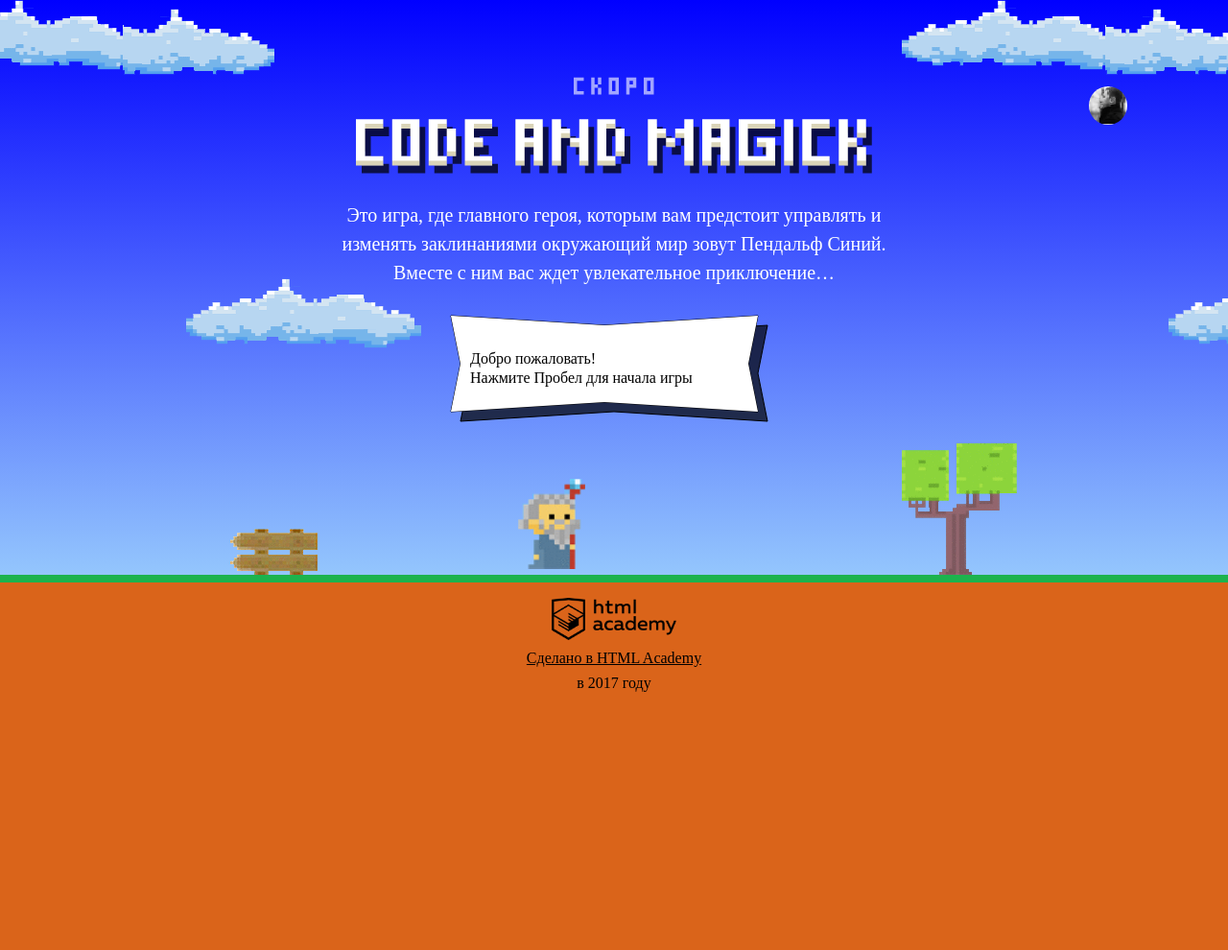
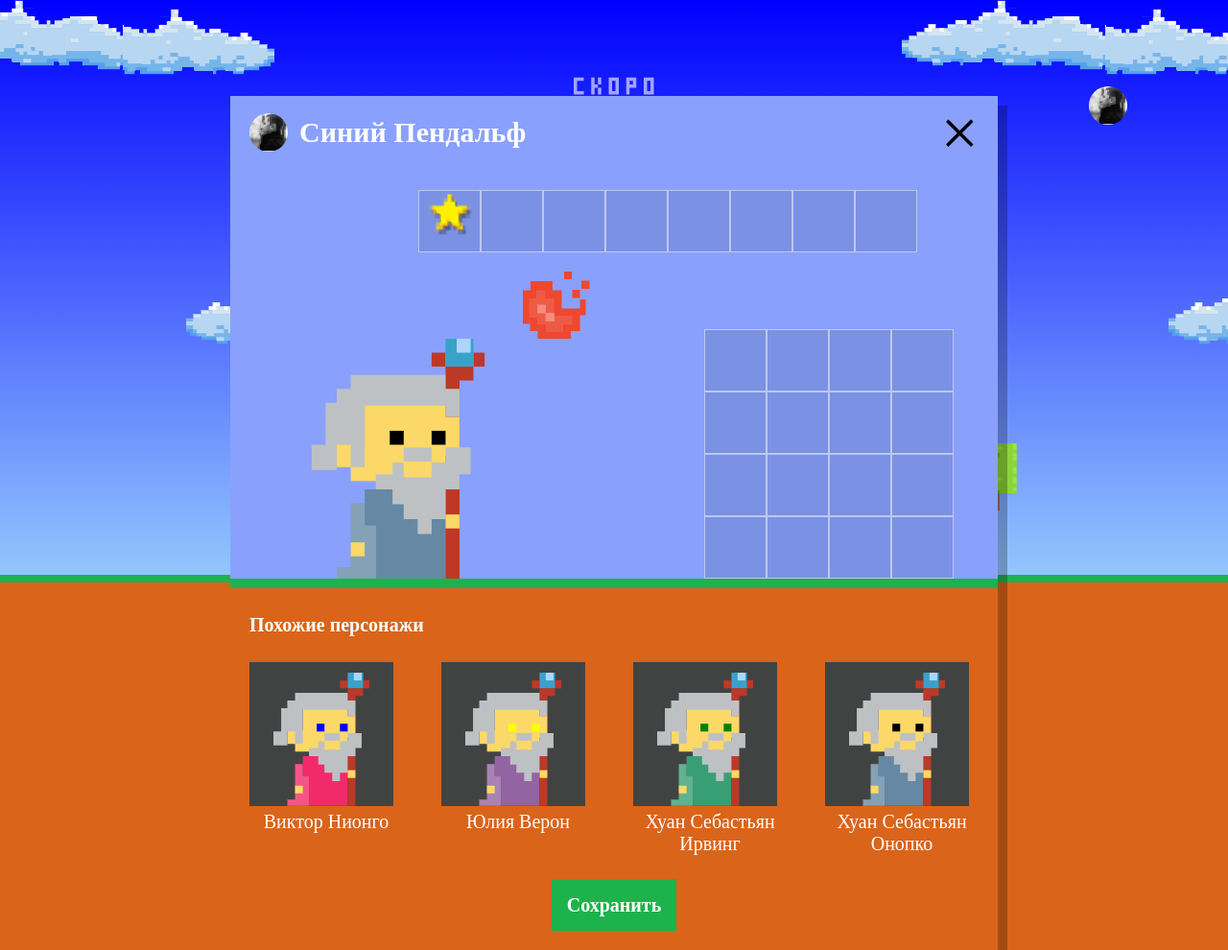
Before and after one commit to balu1988/229384-code-and-magick-1, a website: page index.html in a window 1280 px wide. Shown: the whole page at 96% size. Before the commit the page ends 800 px from the top, so only its background shows below. Drawn offline with Linux system fonts and the light colour scheme; a web font is replaced by a local one.

Commit message:
таск3

```diff
--- a/index.html
+++ b/index.html
@@ -169,6 +169,7 @@
   </div>
 </template>
 
+<script src="js/setup.js"></script>
 <script src="js/script.js"></script>
 <script src="js/stat.js"></script>
 <script src="js/game.js"></script>
--- a/js/script.js
+++ b/js/script.js
@@ -1,28 +1,34 @@
 'use strict';
+/* eslint-disable no-unused-vars*/
 
 var fireballSize = 22;
+var wizardSpeed = 3;
+var wizardWidth = 70;
 
-var getFireballSpeed = function (left) {
+function getFireballSpeed(left) {
   if (left) {
     return 5;
   } else {
     return 2;
   }
-};
+}
 
-var wizardSpeed = 3;
-
-var wizardWidth = 70;
-
-var getWizardHeight = function () {
+function getWizardHeight() {
   var WizardHeight = 1.337 * wizardWidth;
   return WizardHeight;
-};
+}
 
-var getWizardX = function (width) {
-  return width = 250;
-};
+function getWizardX(width) {
+  width = 250;
+  return width;
+}
 
-var getWizardY = function (height) {
-  return height = 200;
-};
+function getWizardY(height) {
+  height = 200;
+  return height;
+}
+
+getFireballSpeed();
+getWizardHeight();
+getWizardX();
+getWizardY();
--- /dev/null
+++ b/js/setup.js
@@ -0,0 +1,52 @@
+'use strict';
+
+var userDialog = document.querySelector('.setup');
+userDialog.classList.remove('hidden');
+
+var similarListElement = userDialog.querySelector('.setup-similar-list');
+var similarWizardTemplate = document.querySelector('#similar-wizard-template').content;
+
+var WIZARD_NAMES = ['Иван', 'Хуан Себастьян', 'Мария', 'Кристоф', 'Виктор', 'Юлия', 'Люпита', 'Вашингтон'];
+var WIZARD_SURNAME = ['да Марья', 'Верон', 'Мирабелла', 'Вальц', 'Онопко', 'Топольницкая', 'Нионго', 'Ирвинг'];
+var WIZARD_COAT_COLOR = ['rgb(101, 137, 164)', 'rgb(241, 43, 107)', 'rgb(146, 100, 161)', 'rgb(56, 159, 117)', 'rgb(215, 210, 55)', 'rgb(0, 0, 0)'];
+var WIZARD_EYES_COLOR = ['black', 'red', 'blue', 'yellow', 'green'];
+
+function getRandom(array) { // рандом из массива
+  var rand = Math.floor(Math.random() * array.length);
+  return array[rand];
+}
+
+var wizards = []; // массив волшебников
+
+for (var k = 0; k < 4; k++) { // заполняем его 4 раза
+  var z = {
+    name: getRandom(WIZARD_NAMES) + ' ' + getRandom(WIZARD_SURNAME),
+    coatColor: getRandom(WIZARD_COAT_COLOR),
+    eyesColor: getRandom(WIZARD_EYES_COLOR)
+  };
+  wizards.push(z);
+}
+
+var renderWizard = function (wizard) { // фу клон шаблонов
+  var wizardElement = similarWizardTemplate.cloneNode(true);
+
+  wizardElement.querySelector('.setup-similar-label').textContent = wizard.name;
+  wizardElement.querySelector('.wizard-coat').style.fill = wizard.coatColor;
+  wizardElement.querySelector('.wizard-eyes').style.fill = wizard.eyesColor;
+
+  return wizardElement;
+};
+
+var fragment = document.createDocumentFragment(); // собираем во фрагмент магов и заполняем шаблон
+for (var i = 0; i < wizards.length; i++) {
+  fragment.appendChild(renderWizard(wizards[i]));
+}
+similarListElement.appendChild(fragment);
+
+var namesPaddingBonus = document.querySelectorAll('.setup-similar-label'); // имена правка верстки
+for (var j = 0; j < namesPaddingBonus.length; j++) {
+  namesPaddingBonus[j].style.width = '150px';
+  namesPaddingBonus[j].style.textAlign = 'center';
+}
+
+userDialog.querySelector('.setup-similar').classList.remove('hidden');
```
